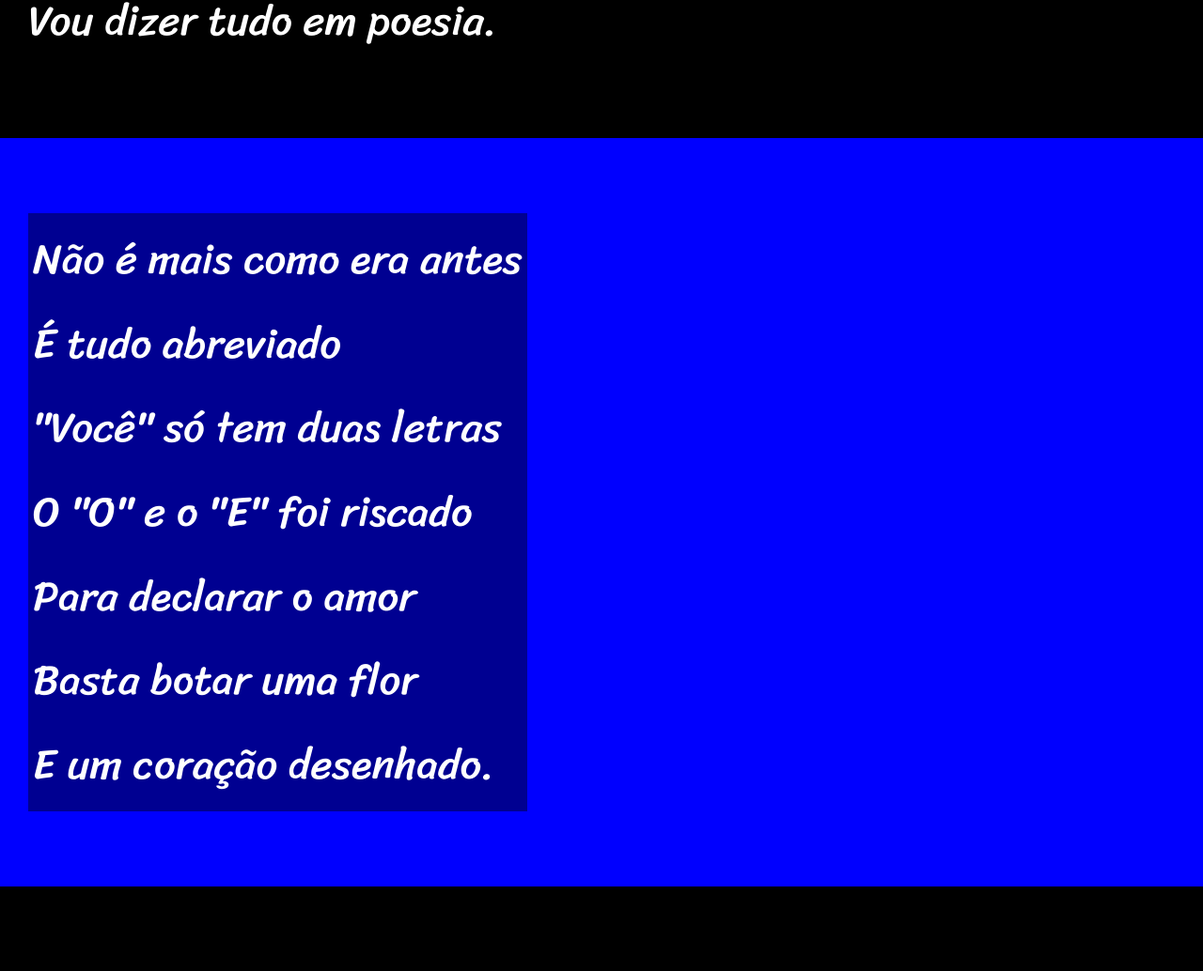
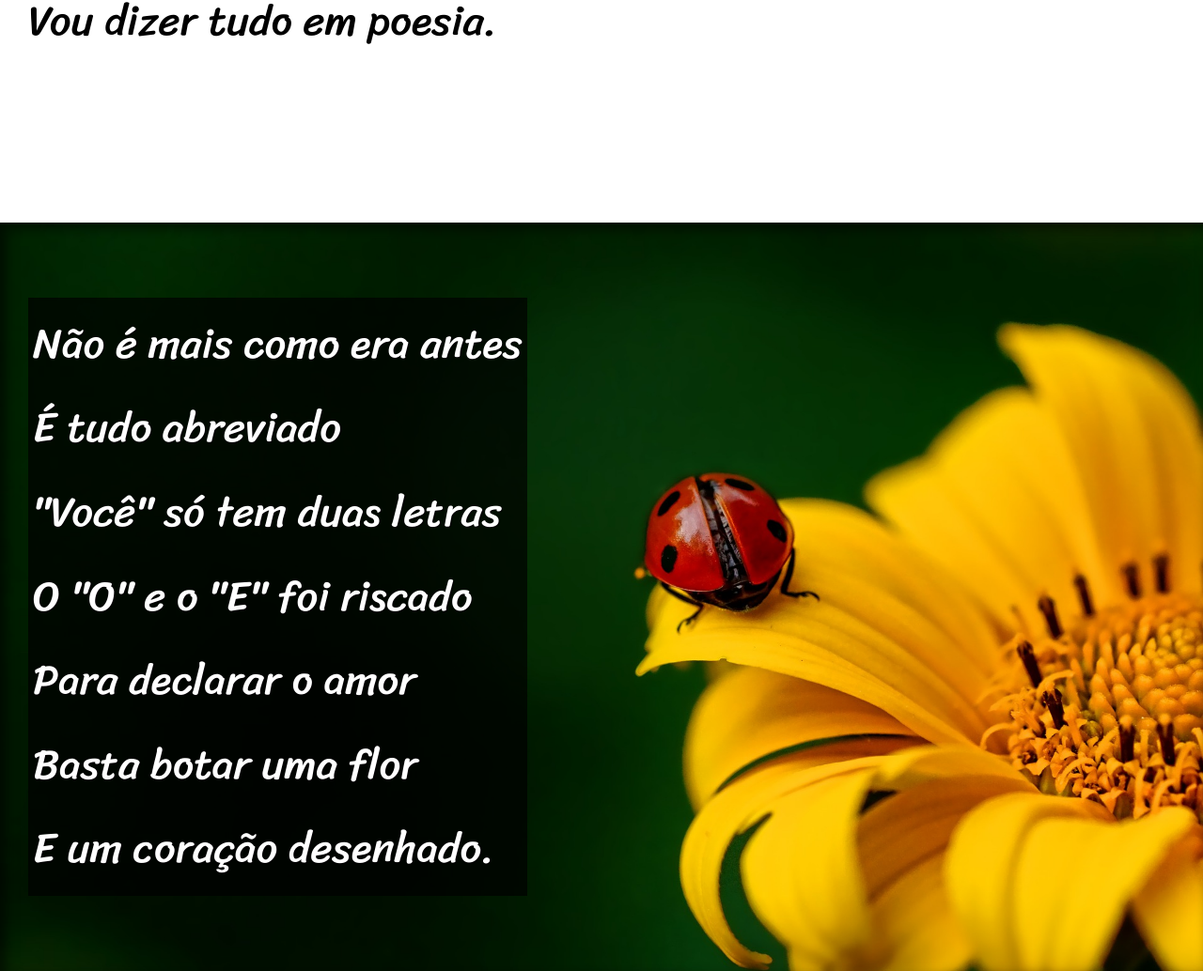
Before and after one commit to matheusjoseaparecido/HTML-CSS, a plain HTML site: page Desafios/Desafio 12/index.html in a window 1280 px wide. Shown: the part 900-1934 px from the top of the page at 94% size. Drawn offline with Linux system fonts and the light colour scheme.

Commit message:
finalizei o desafio 12

```diff
--- a/Desafios/Desafio 12/index.html
+++ b/Desafios/Desafio 12/index.html
@@ -24,7 +24,7 @@
             </p>
         </section>
 
-        <section class="imagem">
+        <section class="imagem" id="img01">
             <p>
                 Não é mais como era antes <br>
                 É tudo abreviado<br>
@@ -58,7 +58,7 @@
                 </p>
         </section>
 
-        <section class="imagem">
+        <section class="imagem" id="img02">
             <p>
                 Tenho saudade das cartas<br>
                 Escritas com a própria mão<br>
--- a/Desafios/Desafio 12/style.css
+++ b/Desafios/Desafio 12/style.css
@@ -48,18 +48,32 @@ section {
     font-family: var(--fonte3);
     font-size: 3.5vw;
 }
+section > p {
+    padding-bottom: 2em;
+}
 section.normal {
+    background-color: white;
+    color: black;
+}
+section.imagem{
     background-color: black;
     color: white;
-}
-section.imagem{
-    background-color: blue;
-    color: white;
+    box-shadow: inset 6px 6px 13px 0px rgba(0, 0, 0, 0.61);
+    background-size: cover;
+    background-attachment: fixed;
 }
 section.imagem > p {
     display: inline-block;
     padding: 5px;
-    background-color: rgba(0, 0, 0, 0.432);
+    background-color: rgba(0, 0, 0, 0.7);
+    text-shadow: 1px 1px 0px black;
+}
+section#img01 {
+    background-image: url('imagens/background001.jpg');
+    background-position: right center;
+}
+section#img02 {
+    background-image: url('imagens/background002.jpg');
 }
 footer {
     background-color: black;
```
